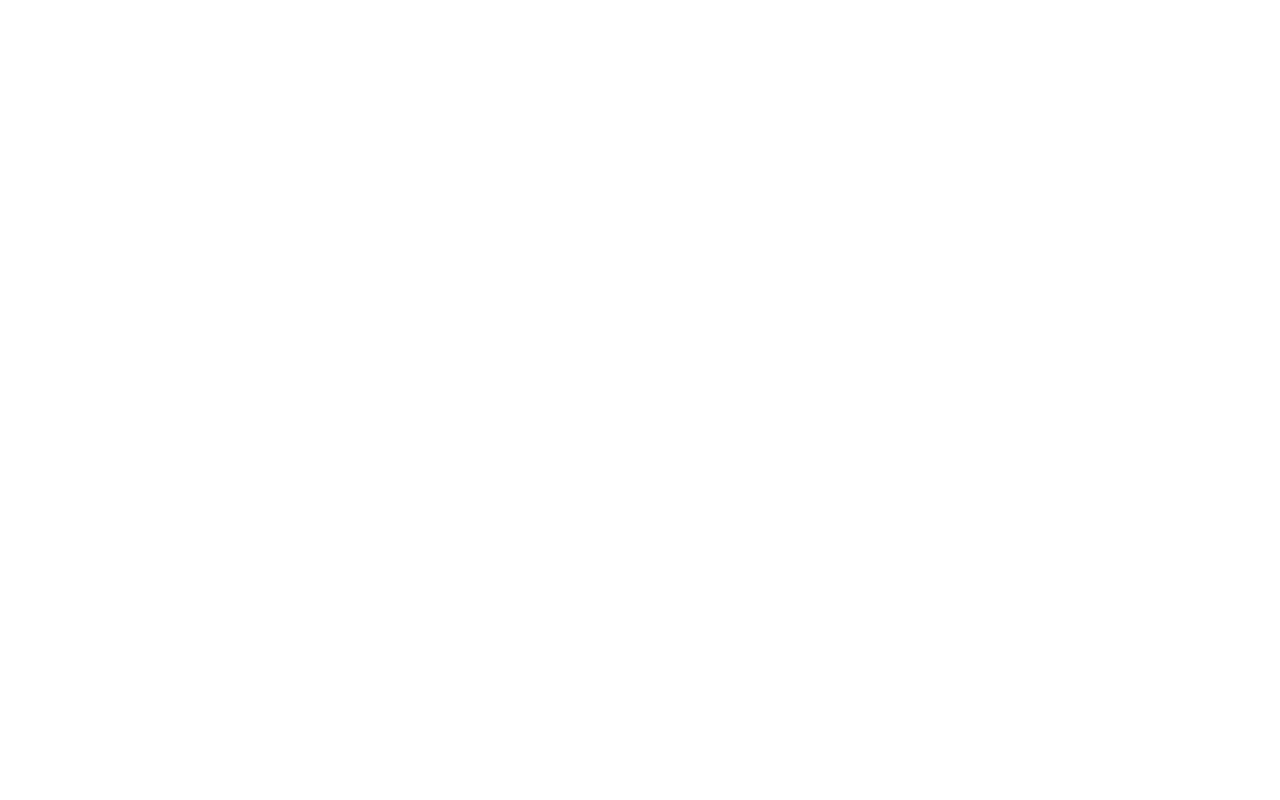
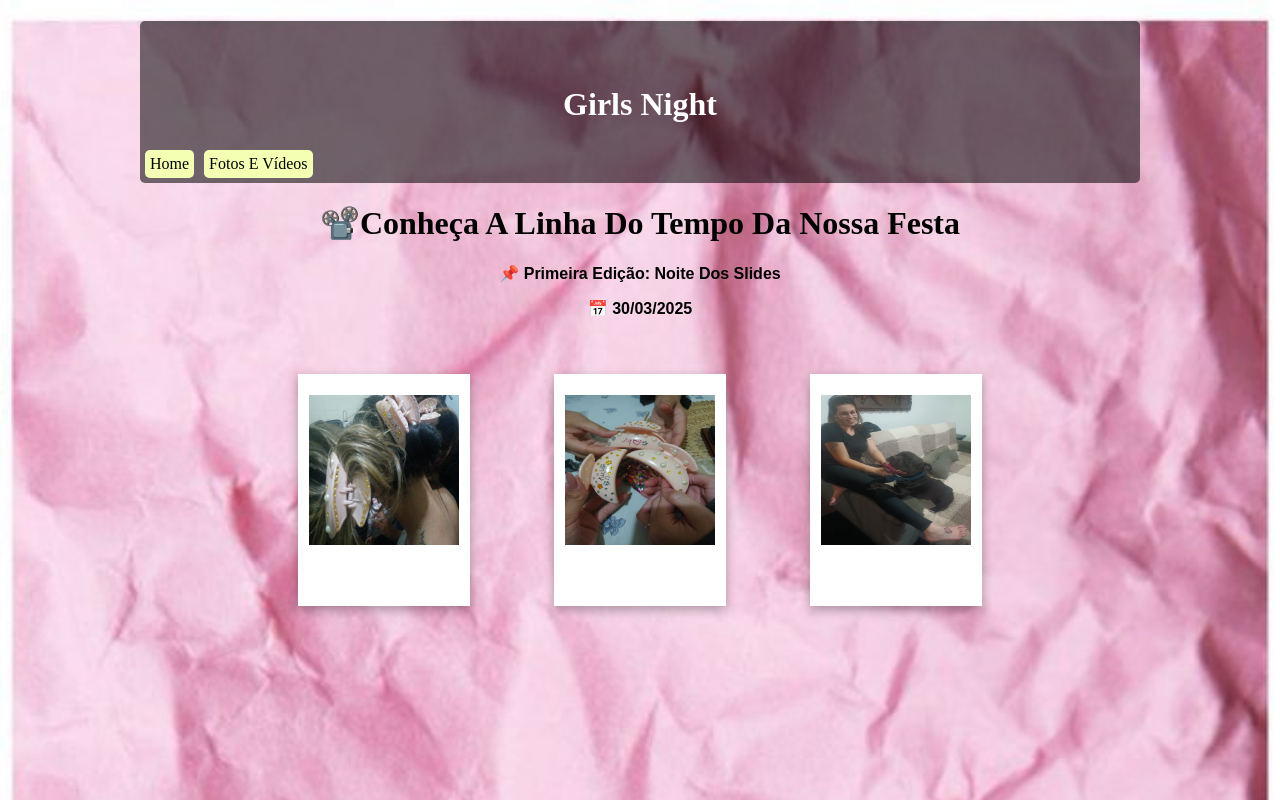
Before and after one commit to juliianadossantos/-projeto-independente-, a plain HTML site: page botaofotos.html in a window 1280 px wide. Drawn offline with Linux system fonts and the light colour scheme.

Commit message:
atualização do botão fotos e vídeos,projeto em andamento

```diff
--- a/botaofotos.css
+++ b/botaofotos.css
@@ -1,4 +1,210 @@
 @charset "UTF-8";
+
+:root{ /*variaveis globais*/
+    /*palheta de cores sugerida*/
+    --cor01: rgb(255, 92,163);
+    --cor02: rgb(255,204,220);
+    --cor03: rgb(255,187,170);
+    --cor04: rgb(244,255,180);
+    /*fontes sugeridas*/
+
+
+}
+
+
+
 body{
+    margin: 0px;
+    overflow-x: hidden; /*impede a rolagem lateral*/
     background-image: url('siterosa03.jpg');
+    background-repeat: no-repeat;
+    background-size: cover;
+    background-position: center top;
+    background-attachment:scroll;
+    text-transform: capitalize;
+
+
 }
+
+header{
+    background-color: rgba(0, 0, 0, 0.548);
+    max-width: 1000px;
+    min-width: 200px;
+    width: 100%;
+    margin: auto;
+    border-radius: 5px;
+    margin-bottom: 20px;
+
+ }
+
+ header > h1{
+    color: white;
+    text-align: center;
+    padding-top: 65px;
+   }
+
+
+ nav{
+
+    display: flex;
+  }
+
+    nav > a {
+    text-decoration: none;
+    color: black;
+  }
+
+  nav > a > .botaofotos{
+     background-color: var(--cor04);
+     padding: 5px;
+     border-radius: 5px;
+     margin: 5px;
+
+
+
+  }
+
+
+  nav > a >  .botaohome{
+     background-color: var(--cor04);
+     padding: 5px;
+     border-radius: 5px;
+     margin: 5px;
+
+
+
+  }
+
+  nav > a > :hover.botaofotos{
+     text-decoration: underline;
+     color: var(--cor01);
+     background-color: var(--cor02) ;
+
+  }
+
+
+  nav > a >  :hover.botaohome{
+     text-decoration: underline;
+     color: var(--cor01);
+     background-color: var(--cor02) ;
+
+  }
+
+
+
+  main > h1{
+    text-align: center;
+  }
+
+  main > p {
+    text-align: center;
+    font-family: Arial, Helvetica, sans-serif;
+    font-weight: bolder;
+
+  }
+
+  main > h1::before{
+    content: '📽️';
+  }
+  main > p::before{
+    content: '📌 ';
+  }
+
+  main > p.data::before{
+    content: '📅 ';
+  }
+
+  #galeria{
+    text-align: center;
+
+  }
+
+  .caixa , .caixa2 , .caixa3 {
+    display: inline-block;
+
+
+  }
+
+  .caixa{
+    border: solid 1px white;
+    background-color: white;
+    height: 170px;
+    width: 170px;
+    padding-bottom: 40px;
+    margin: 20px;
+    padding-top: 20px ;
+    box-shadow:  0 4px 10px rgba(0, 0, 0, 0.3); /*sombra*/
+    margin: 40px;
+
+
+
+    display: inline-block;
+    justify-content: center; /* centraliza horizontal */
+    align-items: flex-start; /* mantém no topo */
+
+  }
+
+  .polaroid{
+    height: 150px;
+    width: 150px;
+    background-size: contain;
+    background-position: center;
+    background-repeat: no-repeat;
+
+
+
+
+  }
+
+  .caixa2{
+    border: solid 1px white;
+    background-color: white;
+    height: 170px;
+    width: 170px;
+    padding-bottom: 40px;
+    margin-top: 0 0 50% 0;
+    padding-top: 20px ;
+    box-shadow:  0 4px 10px rgba(0, 0, 0, 0.3); /*sombra*/
+    margin: 40px;
+
+
+    display: inline-block;
+    justify-content: center; /* centraliza horizontal */
+    align-items: flex-start; /* mantém no topo */
+
+  }
+
+  .polaroid2{
+    height: 150px;
+    width: 150px;
+    background-size: contain;
+    background-position: center;
+    background-repeat: no-repeat;
+  }
+
+  .caixa3{
+    border: solid 1px white;
+    background-color: white;
+    height: 170px;
+    width: 170px;
+    padding-bottom: 40px;
+    margin-top: 0 0 50% 0;
+    padding-top: 20px ;
+    box-shadow:  0 4px 10px rgba(0, 0, 0, 0.3); /*sombra*/
+    margin: 40px;
+
+
+    display: inline-block;
+    justify-content: center; /* centraliza horizontal */
+    align-items: flex-start; /* mantém no topo */
+
+  }
+
+
+  .polaroid3{
+    height: 150px;
+    width: 150px;
+    background-size: contain;
+    background-position: center;
+    background-repeat: no-repeat;
+  }
--- a/botaofotos.html
+++ b/botaofotos.html
@@ -1,11 +1,63 @@
 <!DOCTYPE html>
-<html lang="en">
+<html lang="pt-br">
 <head>
     <meta charset="UTF-8">
     <meta name="viewport" content="width=device-width, initial-scale=1.0">
-    <title>Document</title>
+    <title>Fotos e Vídeos</title>
 </head>
+        <link rel="shortcut icon" href="favicon-16x16.png" type="image/x-icon">
+        <link rel="stylesheet" href="botaofotos.css">
+
 <body>
+     <header>
+        <h1>Girls Night</h1>
+        <nav>
+            <a href="index.html">
+                <div class="botaohome">home</div>
+            </a>
+            <a href="botaofotos.html" >
+                <div class="botaofotos">fotos e vídeos</div>
+            </a>
+
+        </nav>
+
+
+     </header>
+
+     <main>
+        <h1>conheça a linha do tempo da nossa festa</h1>
+        <p>primeira edição: Noite dos slides</p>
+        <p class="data">30/03/2025</p>
+
+
+        <div id="galeria">
+            <div class="caixa">
+
+                    <img src="ediçao1ft1.jpg" alt="" class="polaroid">
+            </div>
+
+            <div class="caixa2">
+
+                <img src="ediçao1ft2jpg.jpg" alt="" class="polaroid2">
+            </div>
+
+
+            <div class="caixa3">
+
+                <img src="caroleramboed1.jpg" alt="" class="polaroid3">
+            </div>
+
+
+        </div>
+
+
+
+     </main>
+
+     <footer>
+
+
+     </footer>
 
 </body>
 </html>
```
Also changed, not shown: caroleramboed1.jpg (added), cortiça.avif (added), ediçao1ft1.jpg (added), ediçao1ft2jpg.jpg (added), favicon.ico (deleted), siterosa07.jpg (added), siterosa08.jpg (added), todasjuntas1000px200px.jpg (added).
